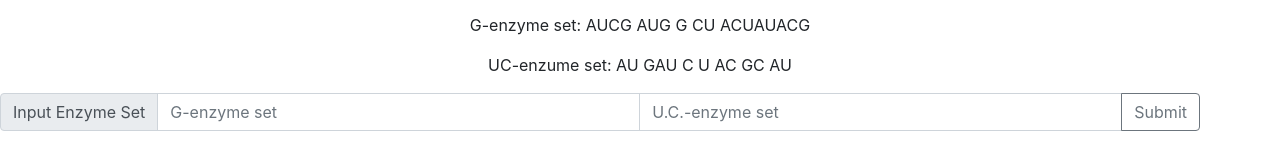
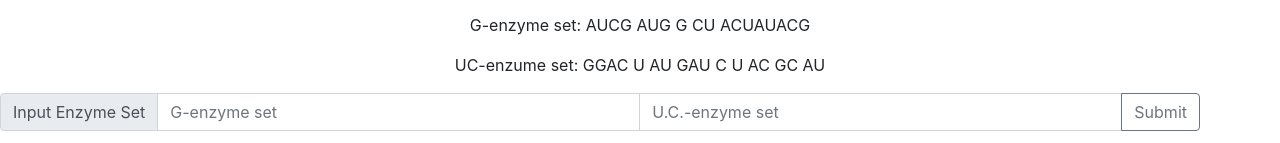
Before and after one commit to KareemH/CSCI-393-Project, a plain HTML site: page index.html in a window 1280 px wide. Shown: the part 279-422 px from the top of the page. Drawn offline with nearby package versions, Linux system fonts and the light colour scheme.

Commit message:
Fix bugs

```diff
--- a/index.html
+++ b/index.html
@@ -41,7 +41,7 @@
       Try out a demo RNA string below!
     </div>
     <p>G-enzyme set: AUCG AUG G CU ACUAUACG</p>
-    <p>UC-enzume set: AU GAU C U AC GC AU</p>
+    <p>UC-enzume set: GGAC U AU GAU C U AC GC AU</p>
   </div>
   <div class="input-group" style="width:1200px">
     <div class="input-group-prepend">
```
